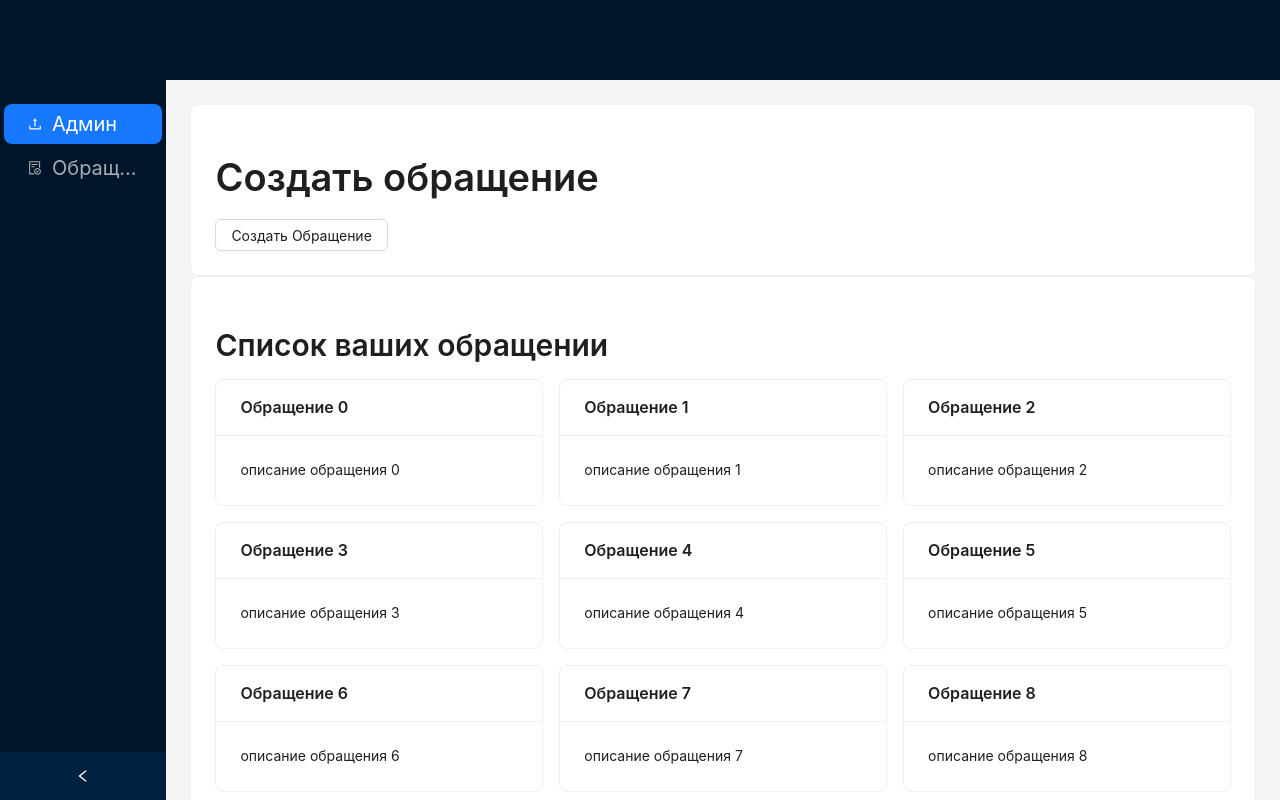
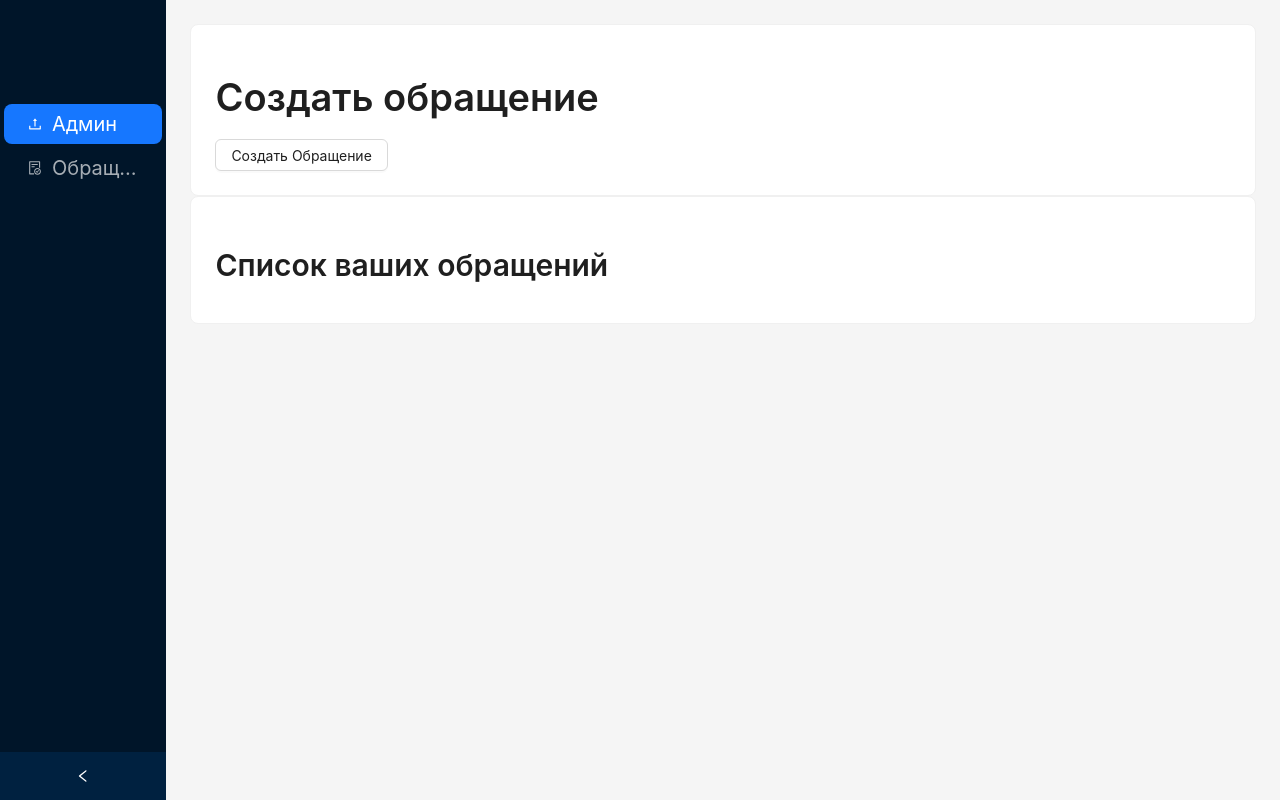
Before and after one commit to kazakhdev/HelpDesk, a React (Create React App) app in the folder frontend/: page /Treatment in a window 1280 px wide. Shown: the top 800 px of the page. Built offline with nearby package versions, Linux system fonts and the light colour scheme.

Commit message:
added localstorage in treatment page

```diff
--- a/frontend/src/components/CustomForm.tsx
+++ b/frontend/src/components/CustomForm.tsx
@@ -1,22 +1,27 @@
-import {Form, Input} from 'antd'
-import {useState} from 'react'
-import { InputItems } from '../common/InputItems';
+import { Form, Input, Button } from 'antd';
+import { useState } from 'react';
 
 type SizeType = Parameters<typeof Form>[0]['size'];
 
-interface CustomFormProps {
-    handleMethod: (values:any) => void;
-    Inputs: InputItems[],
+interface InputItems {
+  label: string;
+  placeholder: string;
 }
 
-const CustomForm : React.FC<CustomFormProps> = ({handleMethod, Inputs})=>{
+interface CustomFormProps {
+  handleMethod: (values: any) => void;
+  Inputs: InputItems[];
+}
+
+const CustomForm: React.FC<CustomFormProps> = ({ handleMethod, Inputs }) => {
   const [componentSize, setComponentSize] = useState<SizeType | 'default'>('default');
 
   const onFormLayoutChange = ({ size }: { size: SizeType }) => {
     setComponentSize(size);
-    }
+  };
 
-      const onFinish = (values:any) => {
+  const onFinish = (values: any) => {
+    console.log('Form values:', values); // Log the form values to the console
     handleMethod(values);
   };
 
@@ -24,20 +29,22 @@ const CustomForm : React.FC<CustomFormProps> = ({handleMethod, Inputs})=>{
     console.log('Failed:', errorInfo);
   };
 
-    const renderInputs =()=>{
-         return Inputs.map((object)=>{
-            return (<Form.Item name={object.label} wrapperCol={{ span: 24 }}>
-                <Input placeholder={object.placeholder}/>
-            </Form.Item>)
-        })
+  const renderInputs = () => {
+    return Inputs.map((object) => {
+      return (
+        <Form.Item key={object.label} name={object.label} label={object.label} wrapperCol={{ span: 24 }}>
+          <Input placeholder={object.placeholder} />
+        </Form.Item>
+      );
+    });
+  };
 
-    }
-    return(
+  return (
     <Form
       name="basic"
       labelCol={{ span: 6 }}
       wrapperCol={{ span: 10 }}
-        style={{minWidth:"40vh", minHeight:"20vh", display:"flex", flexDirection:"column"}}
+      style={{ minWidth: '40vh', minHeight: '20vh', display: 'flex', flexDirection: 'column' }}
       initialValues={{ size: componentSize }}
       onValuesChange={onFormLayoutChange}
       size={componentSize as SizeType}
@@ -46,7 +53,13 @@ const CustomForm : React.FC<CustomFormProps> = ({handleMethod, Inputs})=>{
       autoComplete="off"
     >
       {renderInputs()}
+      <Form.Item wrapperCol={{ offset: 6, span: 10 }}>
+        <Button type="primary" htmlType="submit">
+          Submit
+        </Button>
+      </Form.Item>
     </Form>
   );
-}
-export {CustomForm}
+};
+
+export { CustomForm };
--- a/frontend/src/components/MainContent.tsx
+++ b/frontend/src/components/MainContent.tsx
@@ -11,32 +11,12 @@ const MainContent =({children}:MainContent)=>{
     <>
     <SideBar/>
     <Layout>
-      <Header
-        style={{
-          color: '001529',
-          height: '80px',
-          padding:"5px 15px 0px 0px"
 
-        }}
-      >
-      <Row>
-        <Col flex={1}></Col>
-        <Col >
-        <div style={{
-          float: 'right',
-          marginLeft:"10px"
-      }}>
-
-        </div>
-        </Col>
-        </Row>
-      </Header>
         <Content style={{background:"f0f2f5"}}>
         <div
           style={{
             padding: 24,
             minHeight: 360,
-
           }}
         >
           {children}
--- a/frontend/src/pages/TreatmentPage.tsx
+++ b/frontend/src/pages/TreatmentPage.tsx
@@ -1,29 +1,37 @@
-import {Layout,Card, Button, Typography, Modal, Form, Divider, Space, Row, Col} from 'antd'
-import {useState} from 'react'
+import { Layout, Card, Button, Typography, Modal, Form, Divider, Space, Row, Col } from 'antd';
+import { useState } from 'react';
 import { InputItems } from '../common/InputItems';
 import { CustomForm } from '../components/CustomForm';
-const {Title} =Typography
-type SizeType = Parameters<typeof Form>[0]['size'];
-const TreatmentPage =()=>{
-    const inputs :InputItems[] =[
+
+const { Title } = Typography;
+
+const TreatmentPage = () => {
+  const inputs: InputItems[] = [
     {
-            key: "1",
-            label: "title",
-            placeholder:"Введите название"
+      key: '1',
+      label: 'title',
+      placeholder: 'Введите название',
     },
     {
-            key: "2",
-            label: "description",
-            placeholder: "Введите описание"
-        }
+      key: '2',
+      label: 'description',
+      placeholder: 'Введите описание',
+    },
+  ];
+
+  const [open, setOpen] = useState(false);
+  const [treatments, setTreatments] = useState<{ title: string; description: string }[]>([]);
+  ;
+  const handlePost = (values: { title: string, description: string }) => {
+    const newTreatments = [...treatments, values];
+    setTreatments(newTreatments);
 
 
-    ]
-    const [open, setOpen] = useState(false);
-    const handlePost =()=>{
+    localStorage.setItem('treatments', JSON.stringify(newTreatments));
 
+    hideModal();
+  };
 
-    }
   const showModal = () => {
     setOpen(true);
   };
@@ -32,42 +40,39 @@ const TreatmentPage =()=>{
     setOpen(false);
   };
 
-    const renderCards =() =>{
-      const cardList = [];
+  const renderCards = () => {
+    return treatments.map((treatment, index) => (
+      <Col xs={24} sm={24} md={16} lg={12} xl={8} key={index}>
+        <Card title={`Обращение ${index}`}>
+          <p>Название: {treatment.title}</p>
+          <p>Описание: {treatment.description}</p>
+        </Card>
+      </Col>
+    ));
+  };
 
-      for (let i=0; i<10; i++){
-        cardList.push(
-          <Col xs={24} sm={24} md={16} lg={12} xl={8} key={i}>
-        <Card title={`Обращение ${i}`}>
-          описание обращения {i}
-        </Card>
-        </Col>)
-      }
-      return cardList
-    }
-    return(
+  return (
     <Layout>
       <Card>
         <Title>Создать обращение</Title>
         <Button onClick={showModal}>Создать Обращение</Button>
-
       </Card>
-        <Card >
-            <Title level={2}>Список ваших обращении</Title>
+      <Card>
+        <Title level={2}>Список ваших обращений</Title>
         <Row gutter={[16, 16]}>{renderCards()}</Row>
       </Card>
-
       <Modal
         title="Обращение"
-        open={open}
+        visible={open}
         onOk={hideModal}
         onCancel={hideModal}
         okText="Создать"
         cancelText="Отмена"
       >
         <CustomForm handleMethod={handlePost} Inputs={inputs}></CustomForm>
+      </Modal>
+    </Layout>
+  );
+};
 
-      </Modal>
-    </Layout>)
-}
-export {TreatmentPage}
+export { TreatmentPage };
```
Lines whose indentation alone changed are shown as unchanged.
